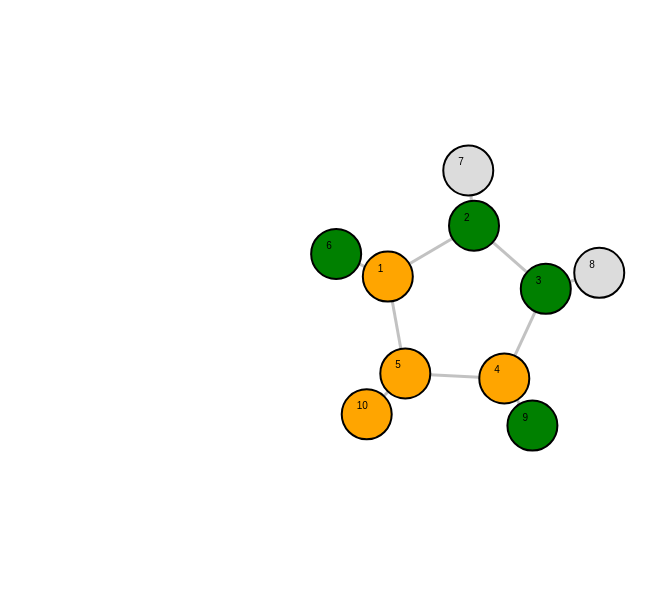
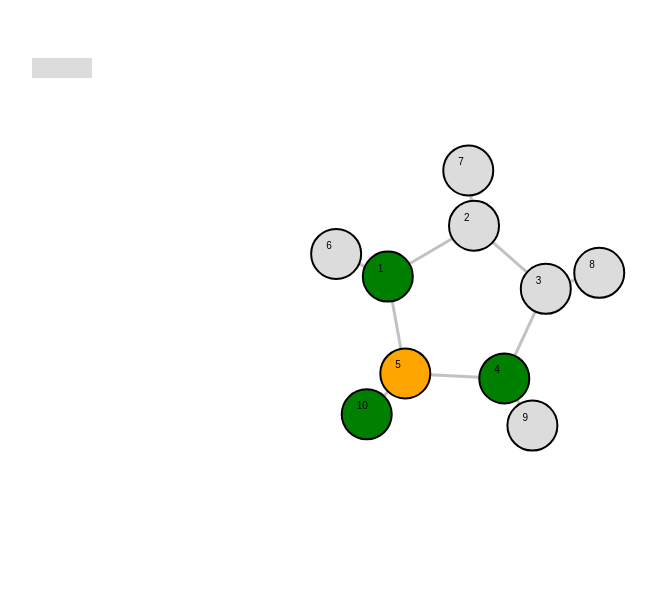
Before and after one commit to STFleming/Algorithms1_BFS, a website: page d3-bfs-maze/bfs/index.html in a window 1280 px wide. Shown: the whole page, without its empty margins (26-683 px from the left). Drawn offline with nearby package versions, Linux system fonts and the light colour scheme.

Commit message:
Added some hacky stuff for selecting the starting node and for stepping through the algorithm

```diff
--- a/d3-bfs-maze/bfs/index.html
+++ b/d3-bfs-maze/bfs/index.html
@@ -85,6 +85,7 @@ function resetBFS() {
 		d3.select("#node_" + graph_data.nodes[node].id). style("fill", unvisited_colour);
 	}
 	visited = [];
+	up_next = [];
 }
 
 // enque a node for processing in the next BFS step
@@ -164,6 +165,7 @@ d3.json(graph_json, function(error, graph) {
       .attr("cx", function(d) { return d.x; })
       .attr("cy", function(d) { return d.y; })
       .attr("r", node_size)
+      .on("click", function(d) { start_node_id = d.id; initBFS(); })
       .style("stroke", "black")
       .style("stroke-width", 2)
       .style("fill", unvisited_colour );
@@ -179,7 +181,15 @@ d3.json(graph_json, function(error, graph) {
       .text(function(d) {return d.id; } );
 
    initBFS();
-   stepBFS();
+
+   var step_button = svg.append("rect")
+	                .attr("x", 50)
+	                .attr("y", 50)
+	                .attr("height", 20)
+	                .attr("width", 60)
+			.style("fill", "gainsboro")
+	                .on("click", stepBFS);
+
 
 });
 
```
